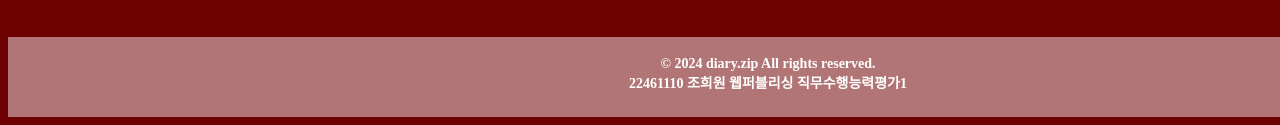
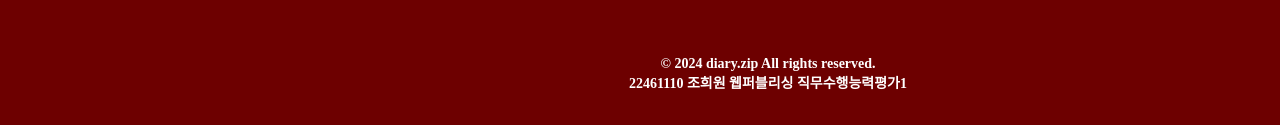
Before and after one commit to cybrfntsy/cybrfntsy.github.io, a plain HTML site: page recommendation.html in a window 1280 px wide. Shown: the part 1486-1611 px from the top of the page. Drawn offline with Linux system fonts and the light colour scheme.

Commit message:
Update recommendation.html

```diff
--- a/recommendation.html
+++ b/recommendation.html
@@ -70,7 +70,7 @@
             margin-bottom: 50px;
         }
         .footer {
-            background-color: #b27575;
+            background-color: #6D0000;
             color: #ffffff;
             text-align: center;
             font-size: 14px;
```
